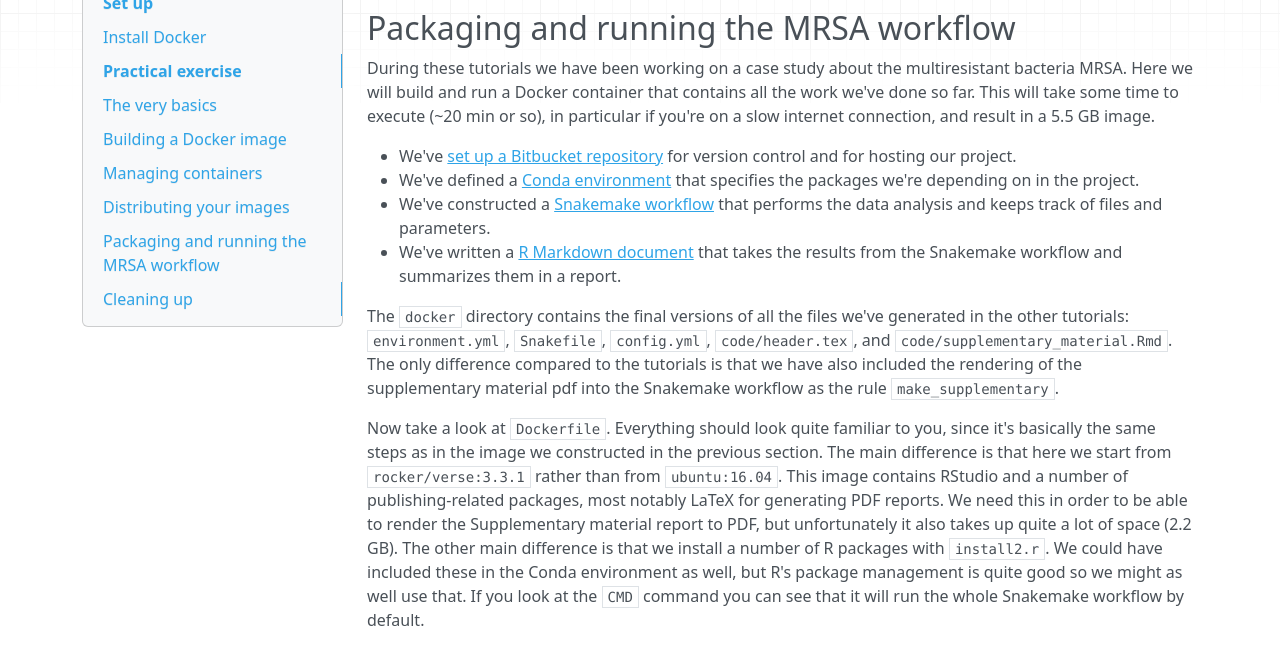
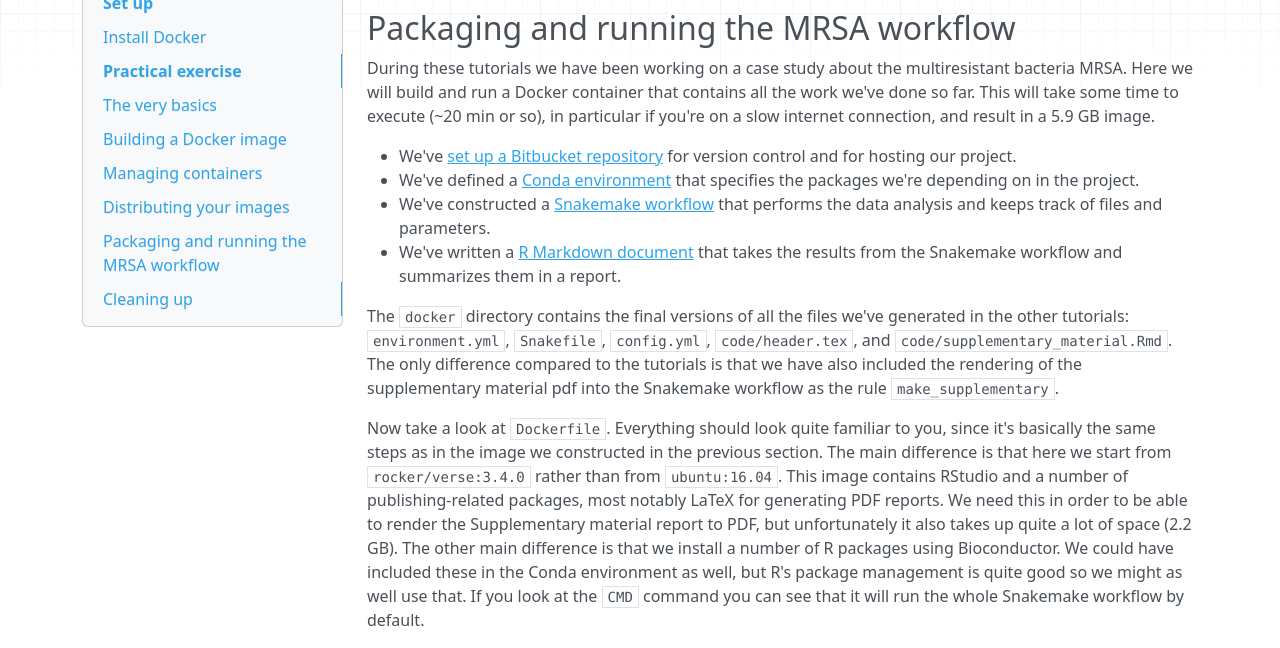
Before and after one commit to NBISweden/workshop-reproducible-research, an MkDocs documentation site: the page built from docs/docker.md, in a window 1280 px wide and 900 px high, scrolled down 11105 px. Shown: the part 203-851 px from the top of the window. Built offline with MkDocs 1.6.1, drawn with Linux system fonts in a browser that asks for light colours; nearby versions of some CDN libraries; formulas are drawn with MathJax 3; old or Windows-style settings are respelled for this version of MkDocs.

Commit message:
updated Dockerfile to deal with getGEO() issue

```diff
--- a/docs/docker.md
+++ b/docs/docker.md
@@ -339,7 +339,7 @@ That was easy!
 If you want to refer to a Docker image in for example a publication, it's very important that it's the correct version of the image. You can do this by adding a tag to the name like this `docker build -t your_dockerhub_id/image_name:tag_name`.
 
 ## Packaging and running the MRSA workflow
-During these tutorials we have been working on a case study about the multiresistant bacteria MRSA. Here we will build and run a Docker container that contains all the work we've done so far. This will take some time to execute (~20 min or so), in particular if you're on a slow internet connection, and result in a 5.5 GB image.
+During these tutorials we have been working on a case study about the multiresistant bacteria MRSA. Here we will build and run a Docker container that contains all the work we've done so far. This will take some time to execute (~20 min or so), in particular if you're on a slow internet connection, and result in a 5.9 GB image.
 
 * We've [set up a Bitbucket repository](git.md) for version control and for hosting our project.
 * We've defined a [Conda environment](conda.md) that specifies the packages we're depending on in the project.
@@ -348,7 +348,7 @@ During these tutorials we have been working on a case study about the multiresis
 
 The `docker` directory contains the final versions of all the files we've generated in the other tutorials: `environment.yml`, `Snakefile`, `config.yml`, `code/header.tex`, and `code/supplementary_material.Rmd`. The only difference compared to the tutorials is that we have also included the rendering of the supplementary material pdf into the Snakemake workflow as the rule `make_supplementary`.
 
-Now take a look at `Dockerfile`. Everything should look quite familiar to you, since it's basically the same steps as in the image we constructed in the previous section. The main difference is that here we start from `rocker/verse:3.3.1` rather than from `ubuntu:16.04`. This image contains RStudio and a number of publishing-related packages, most notably LaTeX for generating PDF reports. We need this in order to be able to render the Supplementary material report to PDF, but unfortunately it also takes up quite a lot of space (2.2 GB). The other main difference is that we install a number of R packages with `install2.r`. We could have included these in the Conda environment as well, but R's package management is quite good so we might as well use that. If you look at the `CMD` command you can see that it will run the whole Snakemake workflow by default.
+Now take a look at `Dockerfile`. Everything should look quite familiar to you, since it's basically the same steps as in the image we constructed in the previous section. The main difference is that here we start from `rocker/verse:3.4.0` rather than from `ubuntu:16.04`. This image contains RStudio and a number of publishing-related packages, most notably LaTeX for generating PDF reports. We need this in order to be able to render the Supplementary material report to PDF, but unfortunately it also takes up quite a lot of space (2.2 GB). The other main difference is that we install a number of R packages using Bioconductor. We could have included these in the Conda environment as well, but R's package management is quite good so we might as well use that. If you look at the `CMD` command you can see that it will run the whole Snakemake workflow by default.
 
 Now run `docker build` as before and go get a coffee while the image builds (or you could use `docker pull scilifelablts/reproducible_research_course` which will download the same image). Validate with `docker image ls`. Now all that remains is to run the whole thing with `docker run`. We just want to get the results, so mount the directory `/home/results/` to, say, `mrsa_results` in your current directory. Well done! You now have an image that allows anyone to exactly reproduce your analysis workflow (if you first `docker push` to Dockerhub that is).
 
```
Also changed, not shown: 2 other files.
